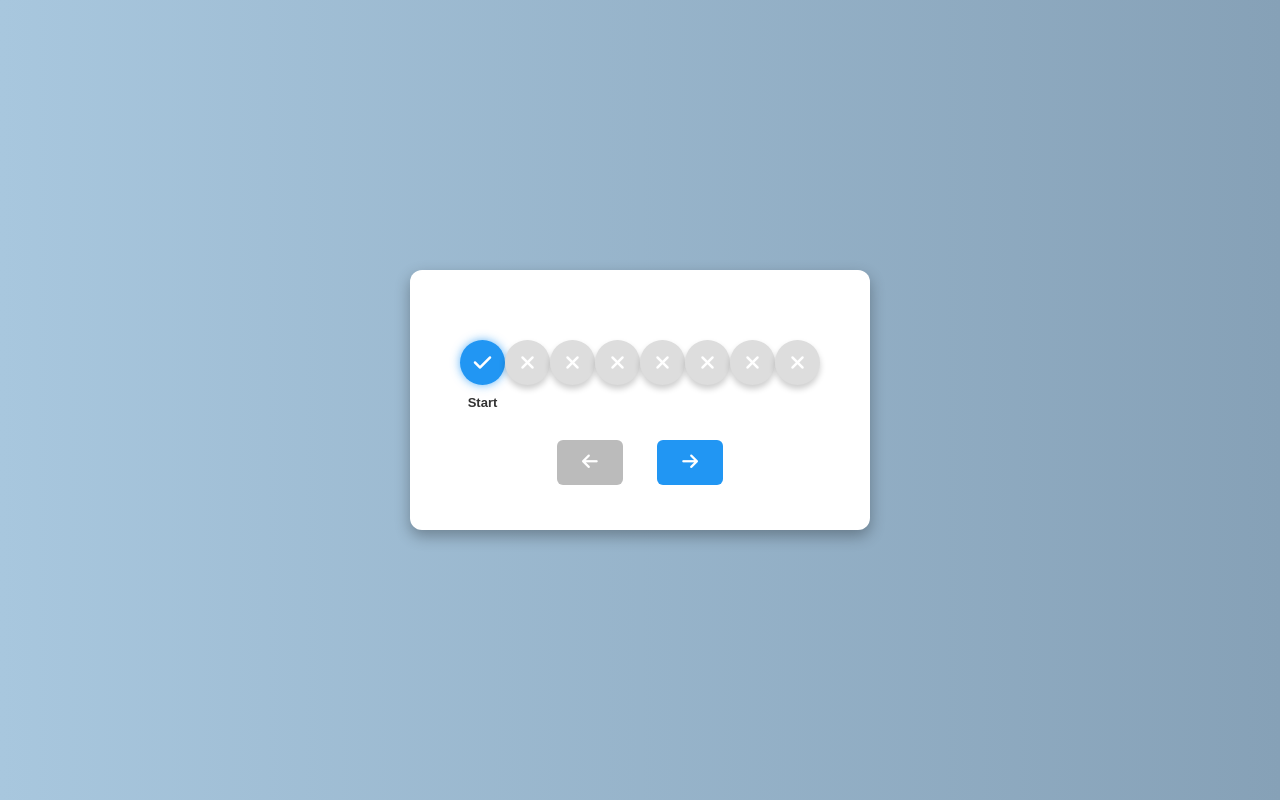
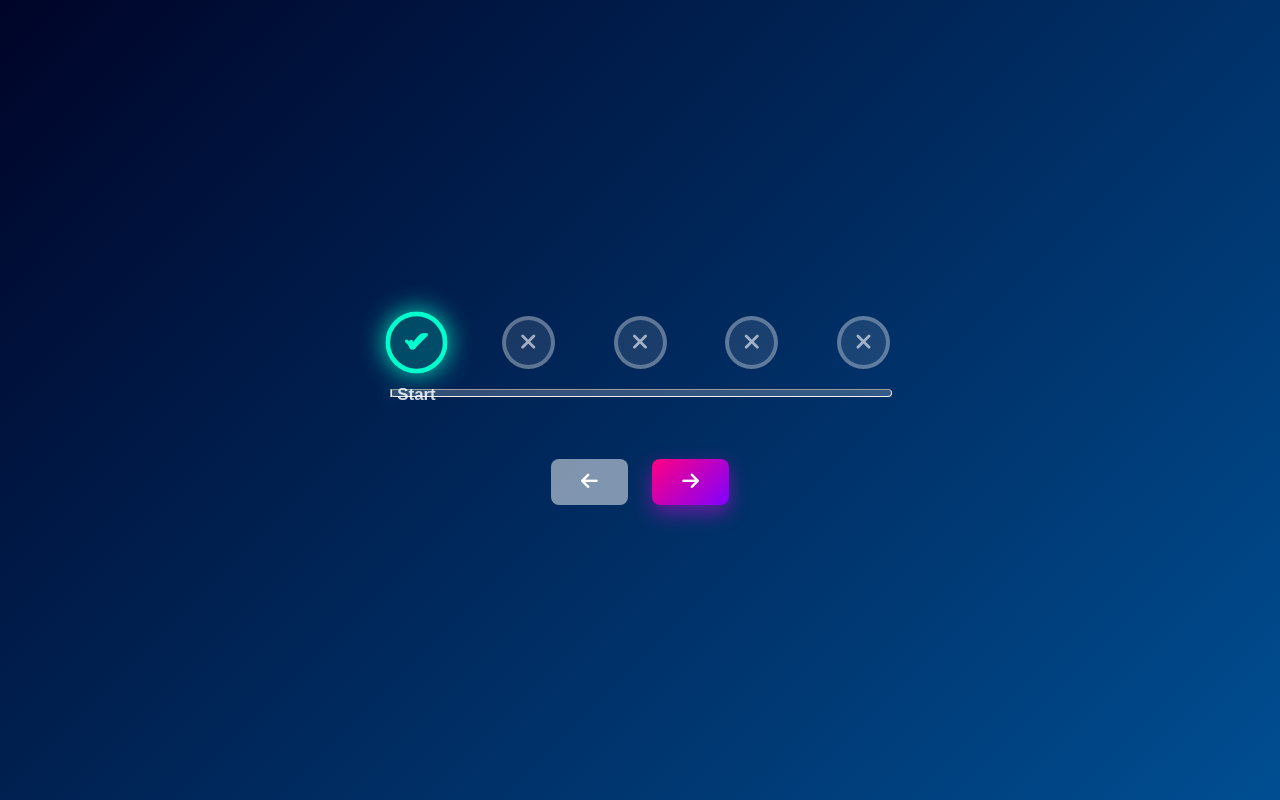
Before and after one commit to Shahjee7890/Step-Progress-Bar, a plain HTML site: page index.html in a window 1280 px wide. Drawn offline with Linux system fonts and the light colour scheme.

Commit message:
UI chnages bar and steps check

```diff
--- a/index.html
+++ b/index.html
@@ -2,6 +2,7 @@
 <html lang="en">
   <head>
     <meta charset="UTF-8" />
+    <meta http-equiv="X-UA-Compatible" content="IE=edge" />
     <meta name="viewport" content="width=device-width, initial-scale=1.0" />
     <title>Step Progress Bar</title>
     <link
@@ -18,18 +19,9 @@
       <div class="progress-container">
         <hr class="progress-bar-back" />
         <hr class="progress-bar-front" />
-        <div class="step-checked">
+        <div class="step checked">
           <i class="fas fa-check"></i>
           <small>Start</small>
-        </div>
-        <div class="step">
-          <i class="fas fa-times"></i>
-        </div>
-        <div class="step">
-          <i class="fas fa-times"></i>
-        </div>
-        <div class="step">
-          <i class="fas fa-times"></i>
         </div>
         <div class="step">
           <i class="fas fa-times"></i>
@@ -49,6 +41,6 @@
       </button>
       <button class="btn" id="next"><i class="fas fa-arrow-right"></i></button>
     </div>
-    <script src="./index.js"></script>
+    <script src="index.js"></script>
   </body>
 </html>
--- a/index.js
+++ b/index.js
@@ -12,7 +12,6 @@ nextEl.addEventListener("click", () => {
   if (currentChecked > stepsEl.length) {
     currentChecked = stepsEl.length;
   }
-
   updateStepProgress();
 });
 
@@ -33,7 +32,7 @@ function updateStepProgress() {
       <small>${
         idx === 0
           ? "Start"
-          : idx === stepEl.length - 1
+          : idx === stepsEl.length - 1
           ? "Final"
           : "Step " + idx
       }</small>
@@ -41,15 +40,15 @@ function updateStepProgress() {
     } else {
       stepEl.classList.remove("checked");
       stepEl.innerHTML = `
-         <i class="fas fa-times"></i>
-        `;
+      <i class="fas fa-times"></i>
+      `;
     }
   });
 
-  const checkedNumber = document.querySelectorAll(".checked"); // review
+  const checkedNumber = document.querySelectorAll(".checked");
 
   progressEl.style.width =
-    ((checkedNumber.length - 1) / (stepsEl.length - 1)) * 100 + "%"; // review
+    ((checkedNumber.length - 1) / (stepsEl.length - 1)) * 100 + "%";
 
   if (currentChecked === 1) {
     prevEl.disabled = true;
--- a/style.css
+++ b/style.css
@@ -1,109 +1,161 @@
+/* General Styles */
 body {
-    font-family: 'Arial', sans-serif;
-    background: linear-gradient(to right, #a8c7de, #86a1b7);
+  margin: 0;
   display: flex;
   justify-content: center;
   align-items: center;
   height: 100vh;
-    margin: 0;
+  background: linear-gradient(135deg, #000428, #004e92);
+  font-family: 'Poppins', sans-serif;
 }
 
+/* Centered container */
 .container {
   text-align: center;
-    background: #fff;
-    padding: 30px 50px;
-    border-radius: 12px;
-    box-shadow: 0 6px 15px rgba(0, 0, 0, 0.3);
 }
 
+/* Progress Bar Container */
 .progress-container {
+  width: 500px;
   display: flex;
+  position: relative;
+  justify-content: space-between;
   align-items: center;
-    justify-content: space-between;
-    position: relative;
-    width: 100%;
-    max-width: 450px;
-    margin: 40px auto;
+  padding: 20px 0;
 }
 
+/* Background Progress Bar (Even lower) */
 .progress-bar-back {
   position: absolute;
-    top: 50%;
+  height: 6px;
+  width: 100%;
+  background: rgba(255, 255, 255, 0.2);
+  border-radius: 10px;
+  z-index: -2; /* Lower layer */
+  top: 85px; /* Moves it further below the steps */
   left: 0;
-    width: 100%;
-    height: 6px;
-    background: #ddd;
-    z-index: -1;
-    transform: translateY(-50%);
-    border-radius: 4px;
 }
 
+/* Front Progress Bar with Glow Effect */
 .progress-bar-front {
   position: absolute;
-    top: 50%;
+  height: 6px;
+  width: 0%;
+  background: linear-gradient(90deg, #ff00ff, #00ffff);
+  border-radius: 10px;
+  z-index: -1; /* Above the back bar but below the steps */
+  top: 85px; /* Align with background bar */
   left: 0;
-    width: 0%;
-    height: 6px;
-    background: #2196F3;
-    z-index: -1;
-    transform: translateY(-50%);
-    border-radius: 4px;
-    transition: width 0.4s ease-in-out;
+  transition: width 0.5s ease-in-out;
+  box-shadow: 0 0 15px rgba(0, 255, 255, 0.8);
 }
 
-  .step,
-  .step-checked {
+/* Steps (Circles) */
+.step {
   width: 45px;
   height: 45px;
+  background: rgba(255, 255, 255, 0.1);
+  border-radius: 50%;
   display: flex;
   justify-content: center;
   align-items: center;
-    background: #ddd;
-    border-radius: 50%;
-    font-size: 20px;
+  border: 4px solid rgba(255, 255, 255, 0.3);
+  color: rgba(255, 255, 255, 0.6);
   font-weight: bold;
-    color: white;
-    position: relative;
-    transition: all 0.4s ease-in-out;
-    box-shadow: 0 4px 6px rgba(0, 0, 0, 0.2);
+  font-size: 1.4rem;
+  position: relative; /* Keeps it above the bar */
+  z-index: 1; /* Above progress bar */
 }
 
-  .step-checked {
-    background: #2196F3;
-    box-shadow: 0 0 10px rgba(33, 150, 243, 0.7);
+/* Checked Step */
+.step.checked {
+  color: #00ffcc;
+  border-color: #00ffcc;
+  background: rgba(0, 255, 204, 0.2);
+  transform: scale(1.15);
+  box-shadow: 0 0 15px rgba(0, 255, 204, 0.9);
+  animation: pulse 0.8s infinite alternate;
 }
 
-  .step i,
-  .step-checked i {
-    color: white;
+/* Checkmark Animation */
+.step.checked::after {
+  content: "✔";
+  position: absolute;
+  font-size: 1.5rem;
+  color: #00ffcc;
+  font-weight: bold;
+  animation: pop 0.3s ease-in-out;
 }
 
-  small {
+/* Small Text under Steps */
+.step small {
   position: absolute;
-    top: 55px;
-    font-size: 13px;
-    font-weight: 600;
-    color: #333;
+  bottom: -30px;
+  font-size: 0.9rem;
+  color: rgba(255, 255, 255, 0.829);
+  opacity: 0;
+  transition: opacity 0.3s ease-in-out;
 }
 
+.step.checked small {
+  opacity: 1;
+}
+
+/* Buttons */
 .btn {
-    background: #2196F3;
+  background: linear-gradient(135deg, #ff0080, #8000ff);
+  border: none;
   color: white;
-    border: none;
-    padding: 12px 25px;
+  padding: 12px 30px;
+  margin: 70px 10px 0;
+  border-radius: 8px;
   cursor: pointer;
-    font-size: 18px;
-    margin: 15px;
-    border-radius: 6px;
-    transition: background 0.3s ease-in-out, transform 0.2s;
+  font-size: 1.2rem;
+  font-weight: bold;
+  transition: all 0.3s ease-in-out;
+  box-shadow: 0 8px 20px rgba(255, 0, 255, 0.4);
+}
+
+.btn:hover {
+  opacity: 0.85;
+  transform: translateY(-3px);
+  box-shadow: 0 12px 25px rgba(255, 0, 255, 0.6);
+}
+
+.btn:active {
+  transform: scale(0.95);
 }
 
 .btn:disabled {
-    background: #bbb;
+  background: rgba(255, 255, 255, 0.5);
   cursor: not-allowed;
+  box-shadow: none;
 }
 
-  .btn:hover:not(:disabled) {
-    background: #1976D2;
-    transform: scale(1.05);
+/* Responsive Design */
+@media (max-width: 500px) {
+  .progress-container {
+    width: 90vw;
   }
+}
+
+/* Animations */
+@keyframes pop {
+  0% {
+    transform: scale(0);
+  }
+  100% {
+    transform: scale(1);
+  }
+}
+
+@keyframes pulse {
+  from {
+    transform: scale(1.15);
+    box-shadow: 0 0 20px rgba(0, 255, 204, 0.8);
+  }
+  to {
+    transform: scale(1.2);
+    box-shadow: 0 0 25px rgba(0, 255, 204, 1);
+  }
+}
```
Lines whose indentation alone changed are shown as unchanged.
